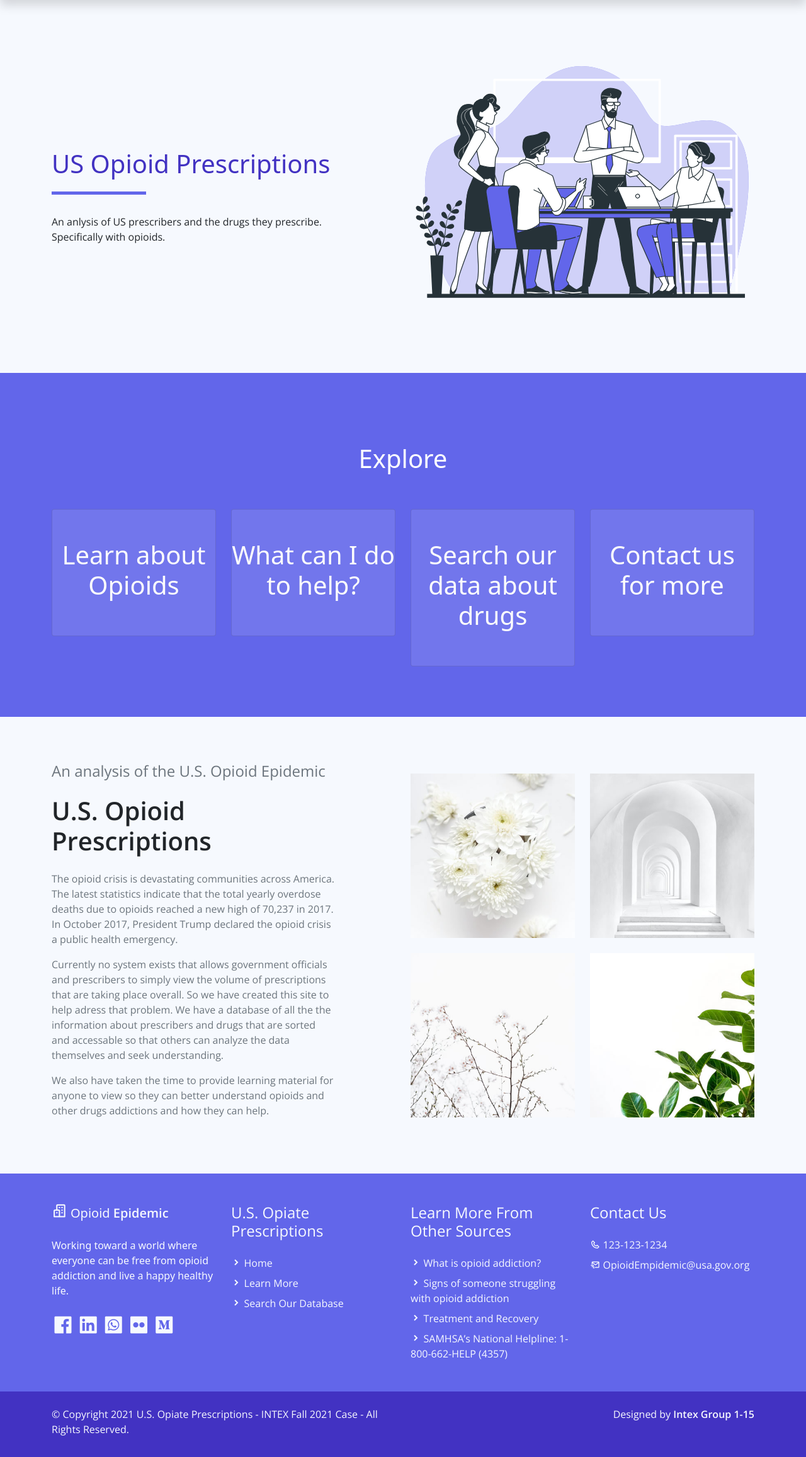
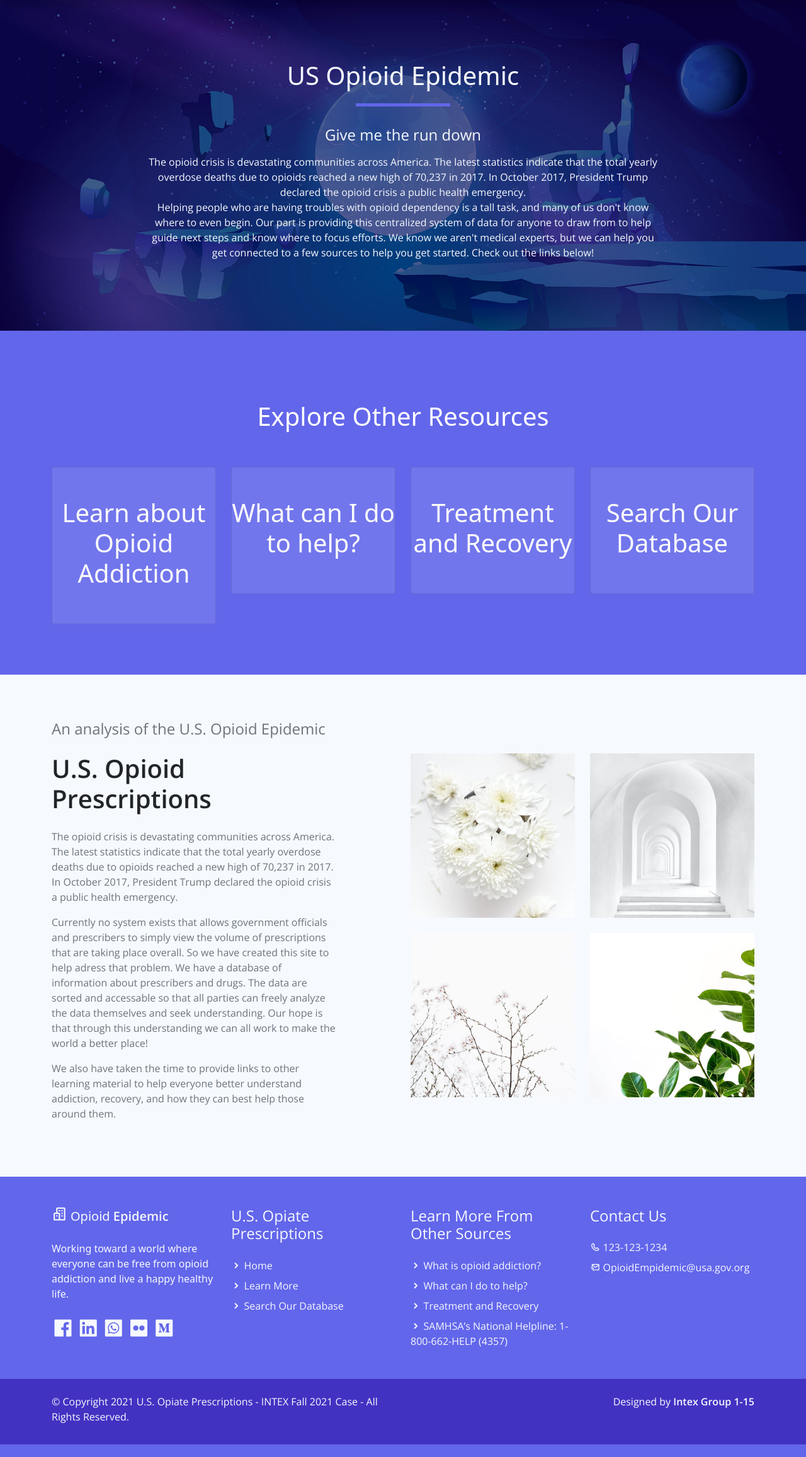
Before and after one commit to IS-Core-1-15/intex, a Django app: page /learn/ in a window 1280 px wide. Shown: the part 76-2389 px from the top of the page at 63% size. Run offline with Django 3.2, Linux system fonts and the light colour scheme; parts of the project's set-up code (start-up, migrations or seed data) failed here and were passed over; some libraries are stand-ins or nearby versions.

Commit message:
working on html stuffs

```diff
--- a/templates/DrugApp/learn.html
+++ b/templates/DrugApp/learn.html
@@ -4,51 +4,48 @@
 <title>Landing Page</title>
 {% endblock %}
 {% block banner %}
-<!-- Start Banner Hero -->
-<section class="bg-light w-100">
-    <div class="container">
-        <div class="row d-flex align-items-center py-5">
-            <div class="col-lg-6 text-start">
-                <h1 class="h2 py-5 text-primary typo-space-line">US Opioid Prescriptions</h1>
-                <p class="light-300">
-                    An anlysis of US prescribers and the drugs they prescribe. <br>
-                    Specifically with opioids.
-                </p>
-            </div>
-            <div class="col-lg-6">
-                <img src="{% static 'img/banner-img-02.svg' %}">
-            </div>
+<div id="work_single_banner" class="bg-light w-100">
+    <div class="container-fluid text-light d-flex justify-content-center align-items-center border-0 rounded-0 p-0 py-5">
+        <div class="banner-content col-lg-8 m-lg-auto text-center py-5 px-3">
+            <h1 class="banner-heading h2 pb-5 typo-space-line-center">US Opioid Epidemic
+            </h1>
+            <h3 class="h4 pb-2 light-300">Give me the run down</h3>
+            <p class="banner-footer light-300">
+                The opioid crisis is devastating communities across America. The latest statistics indicate that the total yearly overdose deaths due to opioids reached a new high of 70,237 in 2017. In October 2017, President Trump declared the opioid crisis a public health emergency.
+                <br>
+                Helping people who are having troubles with opioid dependency is a tall task, and many of us don't know where to even begin. Our part is providing this centralized system of data for anyone to draw from to help guide next steps and know where to focus efforts. We know we aren't medical experts, but we can help you get connected to a few sources to help you get started. Check out the links below!
+            </p>
         </div>
     </div>
-</section>
+</div>
 <!-- End Banner Hero -->
 {% endblock %}
 {% block links %}
 <!-- Start Our Partner -->
 <section class="bg-secondary py-3">
     <div class="container py-5">
-        <h2 class="h2 text-white text-center py-5">Explore</h2>
+        <h2 class="h2 text-white text-center py-5">Explore Other Resources</h2>
         <div class="row text-center">
             <div class="col-md-3 mb-3">
                 <div class="card partner-wap py-5">
 
-                    <a href="#"><h1>Learn about Opioids</h1></a>
+                    <a href="https://familydoctor.org/condition/opioid-addiction/" target="_blank" rel="noopener noreferrer"><h1>Learn about Opioid Addiction</h1></a>
 
                 </div>
             </div>
             <div class="col-md-3 mb-3">
                 <div class="card partner-wap py-5">
-                    <a href="#"><h1>What can I do to help?</h1></a>
+                    <a href="https://www.hopkinsmedicine.org/opioids/signs-of-opioid-abuse.html" target="_blank" rel="noopener noreferrer"><h1>What can I do to help?</h1></a>
                 </div>
             </div>
             <div class="col-md-3 mb-3">
                 <div class="card partner-wap py-5">
-                    <a href="#"><h1>Search our data about drugs</h1></a>
+                    <a href="https://www.cdc.gov/drugoverdose/featured-topics/treatment-recovery.html" target="_blank" rel="noopener noreferrer"><h1>Treatment and Recovery</h1></a>
                 </div>
             </div>
             <div class="col-md-3 mb-3">
                 <div class="card partner-wap py-5">
-                    <a href="#"><h1>Contact us for more</h1></a>
+                    <a href="{% url 'search' %}"><h1>Search Our Database</h1></a>
                 </div>
             </div>
         </div>
@@ -70,10 +67,11 @@
                         2017, President Trump declared the opioid crisis a public health emergency.
                     </p>
                     <p class="feature-work-footer text-muted light-300">
-                        Currently no system exists that allows government officials and prescribers to simply view the volume of prescriptions that are taking place overall. So we have created this site to help adress that problem. We have a database of all the the information about prescribers and drugs that are sorted and accessable so that others can analyze the data themselves and seek understanding.</p>
+                        Currently no system exists that allows government officials and prescribers to simply view the volume of prescriptions that are taking place overall. So we have created this site to help adress that problem. We have a database of information about prescribers and drugs. The data are sorted and accessable so that all parties can freely analyze the data themselves and seek understanding. Our hope is that through this understanding we can all work to make the world a better place!</p>
 
                     <p class="feature-work-footer text-muted light-300">
-                        We also have taken the time to provide learning material for anyone to view so they can better understand opioids and other drugs addictions and how they can help. </p>
+                        We also have taken the time to provide links to other learning material to help everyone better understand addiction, recovery, and how they can best help those around them.
+                    </p>
                 </div>
                 <div class="col-lg-6 offset-lg-1 align-left">
                     <div class="row">
--- a/templates/base.html
+++ b/templates/base.html
@@ -31,7 +31,7 @@ https://templatemo.com/tm-561-purple-buzz
     <!-- Header -->
     <nav id="main_nav" class="navbar navbar-expand-lg navbar-light bg-white shadow">
         <div class="container d-flex justify-content-between align-items-center">
-            <a class="navbar-brand h1" href="index.html">
+            <a class="navbar-brand h1" href="{% url 'index' %}">
                 <i class='bx bx-buildings bx-sm text-dark'></i>
                 <span class="text-dark h4">Opioid</span> <span class="text-primary h4">Epidemic</span>
             </a>
@@ -392,13 +392,13 @@ https://templatemo.com/tm-561-purple-buzz
                     <h2 class="h4 pb-lg-3 text-light light-300">Learn More From Other Sources</h2>
                     <ul class="list-unstyled text-light light-300">
                         <li class="pb-2">
-                            <i class='bx-fw bx bxs-chevron-right bx-xs'></i><a class="text-decoration-none text-light py-1" href="https://familydoctor.org/condition/opioid-addiction/">What is opioid addiction?</a>
+                            <i class='bx-fw bx bxs-chevron-right bx-xs'></i><a class="text-decoration-none text-light py-1" href="https://familydoctor.org/condition/opioid-addiction/" target="_blank" rel="noopener noreferrer">What is opioid addiction?</a>
                         </li>
                         <li class="pb-2">
-                            <i class='bx-fw bx bxs-chevron-right bx-xs'></i><a class="text-decoration-none text-light py-1" href="https://www.hopkinsmedicine.org/opioids/signs-of-opioid-abuse.html">Signs of someone struggling with opioid addiction</a>
+                            <i class='bx-fw bx bxs-chevron-right bx-xs'></i><a class="text-decoration-none text-light py-1" href="https://www.hopkinsmedicine.org/opioids/signs-of-opioid-abuse.html" target="_blank" rel="noopener noreferrer">What can I do to help?</a>
                         </li>
                         <li class="pb-2">
-                            <i class='bx-fw bx bxs-chevron-right bx-xs'></i><a class="text-decoration-none text-light py-1" href="https://www.cdc.gov/drugoverdose/featured-topics/treatment-recovery.html">Treatment and Recovery</a>
+                            <i class='bx-fw bx bxs-chevron-right bx-xs'></i><a class="text-decoration-none text-light py-1" href="https://www.cdc.gov/drugoverdose/featured-topics/treatment-recovery.html" target="_blank" rel="noopener noreferrer">Treatment and Recovery</a>
                         </li>
                         <li class="pb-2">
                             <i class='bx-fw bx bxs-chevron-right bx-xs'></i><a class="text-decoration-none text-light py-1" href="tel:1-800-622-4357">SAMHSA’s National Helpline: 1-800-662-HELP (4357)</a>
@@ -431,7 +431,7 @@ https://templatemo.com/tm-561-purple-buzz
                     </div>
                     <div class="col-lg-6 col-sm-12">
                         <p class="text-lg-end text-center text-light light-300">
-                            Designed by <a rel="sponsored" class="text-decoration-none text-light" href="https://templatemo.com/" target="_blank"><strong>Intex Group 1-15</strong></a>
+                            Designed by <a rel="sponsored" class="text-decoration-none text-light" href="//kalvinwettstein.com" target="_blank" rel="noopener noreferrer"><strong>Intex Group 1-15</strong></a>
                         </p>
                     </div>
                 </div>
```
Also changed, not shown: templates/DrugApp/index.html (+8 -7 lines).
